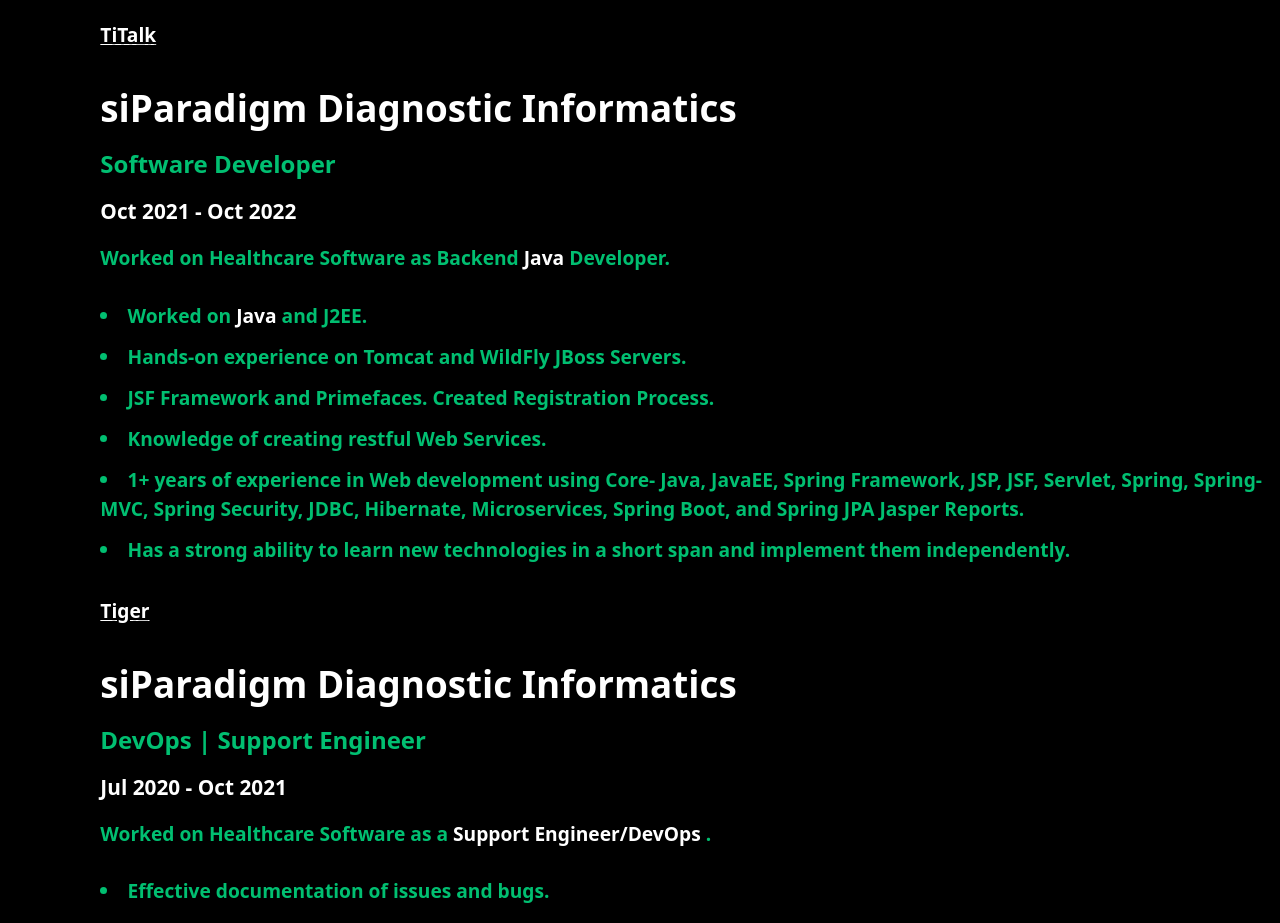
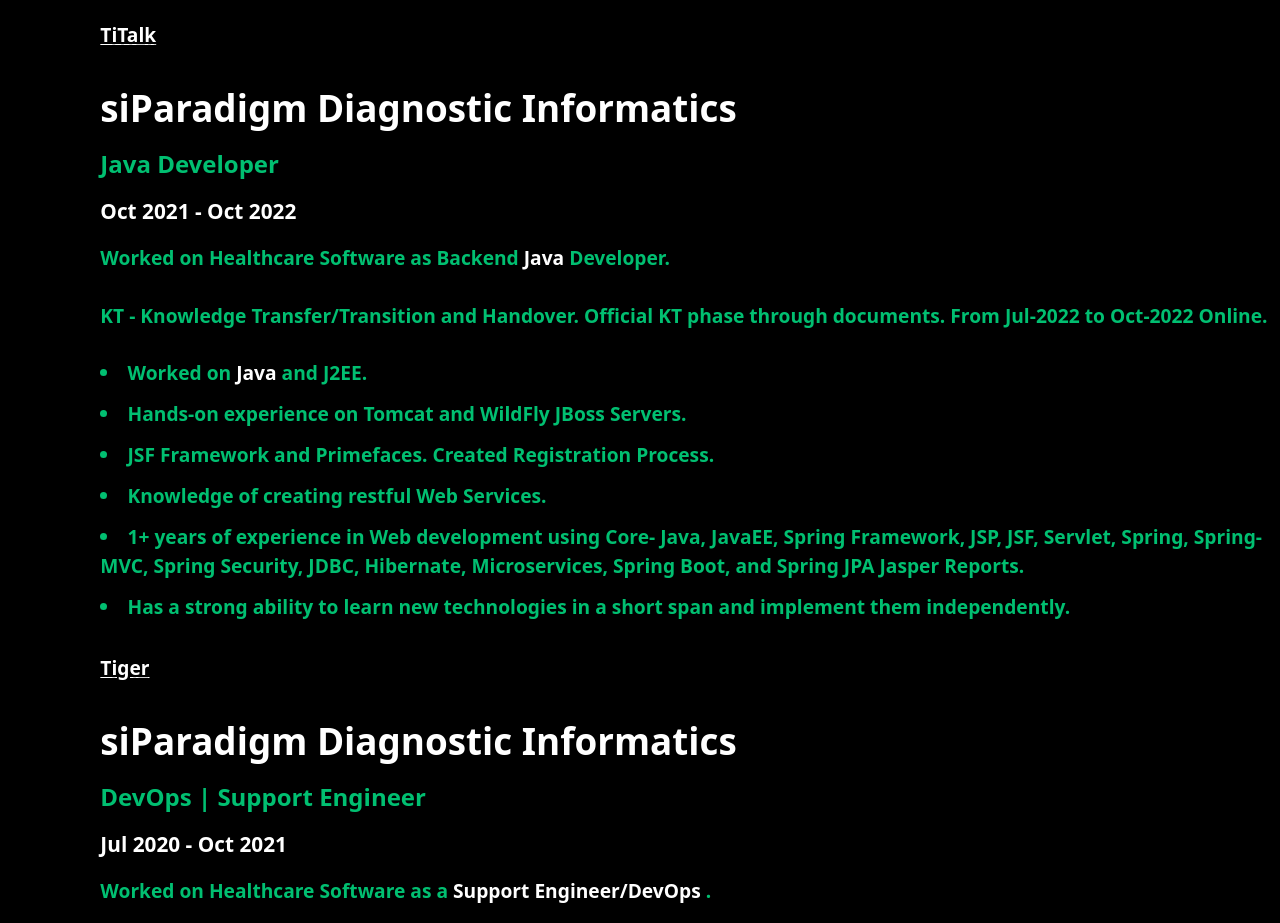
Before and after one commit to Fazal-haroon/fazal-portfolio, a React (Create React App) app: page /experience in a window 1280 px wide. Shown: the part 1020-1943 px from the top of the page. Built offline with nearby package versions, Linux system fonts and the light colour scheme.

Commit message:
my updated portfolio

```diff
--- a/src/components/Experience.js
+++ b/src/components/Experience.js
@@ -56,11 +56,12 @@
 
 <h1 className={classes.experience} style={{fontSize:"2.3rem"}}>siParadigm Diagnostic Informatics</h1>
 
-    <h1 className={classes.experience} style={{fontSize:"1.5rem",color:"#01bf71"}}>Software Developer</h1>
+    <h1 className={classes.experience} style={{fontSize:"1.5rem",color:"#01bf71"}}>Java Developer</h1>
 
     <h1 className={classes.experience} style={{fontSize:"1.3rem",color:"#fff"}}>Oct 2021 - Oct 2022</h1>
 
     <p className={classes.experience} style={{fontSize:"1.2rem",color:"#01bf71"}}>Worked on Healthcare Software as Backend<span style={{color:"#fff"}}> Java </span>Developer.</p>
+    <p className={classes.experience} style={{fontSize:"1.2rem",color:"#01bf71"}}>KT - Knowledge Transfer/Transition and Handover. Official KT phase through documents. From Jul-2022 to Oct-2022 Online.</p>
     <li className={classes.experience} style={{fontSize:"1.2rem",color:"#01bf71"}}>Worked on <span style={{color:"#fff"}}>Java</span> and J2EE.</li>
     <li className={classes.experience} style={{fontSize:"1.2rem",color:"#01bf71"}}>Hands-on experience on Tomcat and WildFly JBoss Servers.</li>
     <li className={classes.experience} style={{fontSize:"1.2rem",color:"#01bf71"}}>JSF Framework and Primefaces. Created Registration Process.</li>
--- a/src/components/Navbar.js
+++ b/src/components/Navbar.js
@@ -14,7 +14,7 @@
 
 <h1 className={classes.resume} >
 
-<a style={{ color: 'inherit', textDecoration: 'inherit'}} href='https://drive.google.com/file/d/1Y2FinZp9z2i4FdJb9UmbaiEXz4gMRjBl/view?usp=sharing'>RESUME</a></h1>
+<a style={{ color: 'inherit', textDecoration: 'inherit'}} href='https://drive.google.com/file/d/1VHaQyWb0CxLLxL5MIi6F4pwX2X2cqDvT/view?usp=sharing'>RESUME</a></h1>
 
 <ul className={clicked ? classes.mobilelinks : classes.navlinks}  onClick={()=>setClicked(false)} >
 
```
